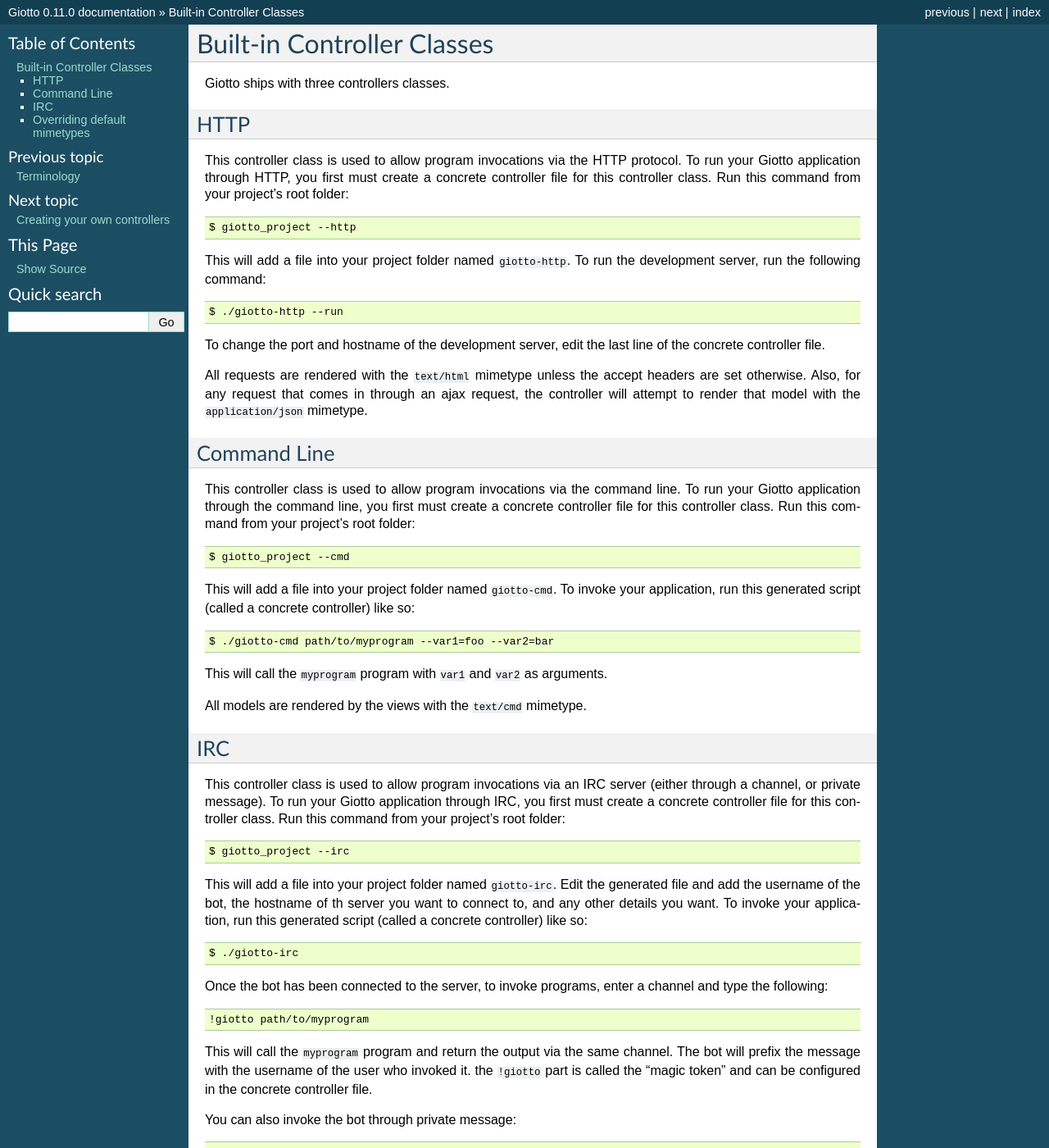
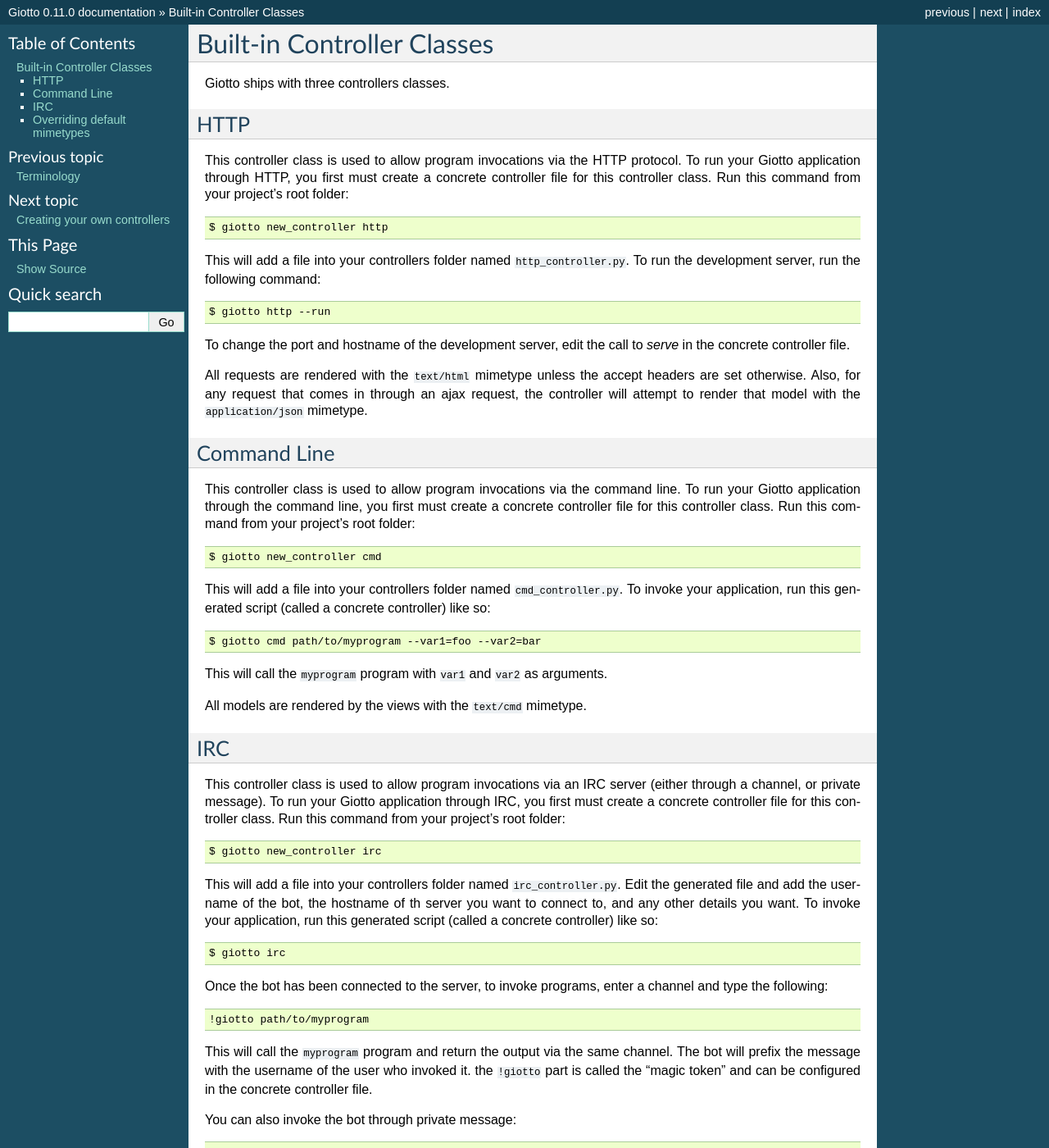
Before and after one commit to priestc/giotto, a Sphinx documentation site: the page built from docs/built_in_controller_classes.rst, in a window 1280 px wide and 1400 px high. Shown: the whole window at 82% size. Built offline with Sphinx 7.4.7, drawn with Linux system fonts in a browser that asks for light colours; some of the changed text lies outside the part shown.

Commit message:
updated docs

```diff
--- a/docs/built_in_controller_classes.rst
+++ b/docs/built_in_controller_classes.rst
@@ -13,15 +13,15 @@
 you first must create a concrete controller file for this controller class.
 Run this command from your project's root folder::
 
-    $ giotto_project --http
+    $ giotto new_controller http
 
-This will add a file into your project folder named ``giotto-http``.
+This will add a file into your controllers folder named ``http_controller.py``.
 To run the development server, run the following command::
 
-    $ ./giotto-http --run
+    $ giotto http --run
 
 To change the port and hostname of the development server,
-edit the last line of the concrete controller file.
+edit the call to `serve` in the concrete controller file.
 
 All requests are rendered with the ``text/html`` mimetype unless the accept headers are set otherwise.
 Also, for any request that comes in through an ajax request,
@@ -34,12 +34,12 @@
 you first must create a concrete controller file for this controller class.
 Run this command from your project's root folder::
 
-    $ giotto_project --cmd
+    $ giotto new_controller cmd
 
-This will add a file into your project folder named ``giotto-cmd``.
+This will add a file into your controllers folder named ``cmd_controller.py``.
 To invoke your application, run this generated script (called a concrete controller) like so::
 
-    $ ./giotto-cmd path/to/myprogram --var1=foo --var2=bar
+    $ giotto cmd path/to/myprogram --var1=foo --var2=bar
 
 This will call the ``myprogram`` program with ``var1`` and ``var2`` as arguments.
 
@@ -53,15 +53,15 @@
 you first must create a concrete controller file for this controller class.
 Run this command from your project's root folder::
 
-    $ giotto_project --irc
+    $ giotto new_controller irc
 
-This will add a file into your project folder named ``giotto-irc``.
+This will add a file into your controllers folder named ``irc_controller.py``.
 Edit the generated file and add the username of the bot,
 the hostname of th server you want to connect to,
 and any other details you want.
 To invoke your application, run this generated script (called a concrete controller) like so::
 
-    $ ./giotto-irc
+    $ giotto irc
 
 Once the bot has been connected to the server, to invoke programs, enter a channel and type the following::
 
@@ -86,7 +86,7 @@
 The default mimetypes for the HTTP, IRC and CMD controllers are ``text/html``, ``text/irc``, and ``text/cmd`` respectively.
 To override this, just add the extension of your preferred type to the end of the program name::
 
-    ./giotto-cmd path/to/program.json --x=4
+    $ giotto cmd path/to/program.json --x=4
 
 This will return the result of ``program`` in JSON format instead of the default ``text/cmd``.
 This also works for positional arguments::
```
Also changed, not shown: 1 other file.
